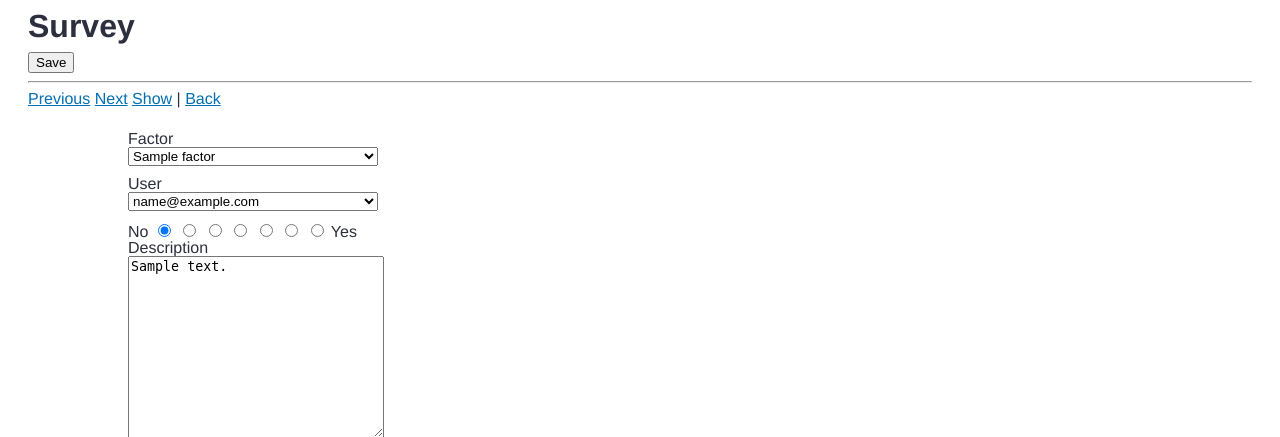
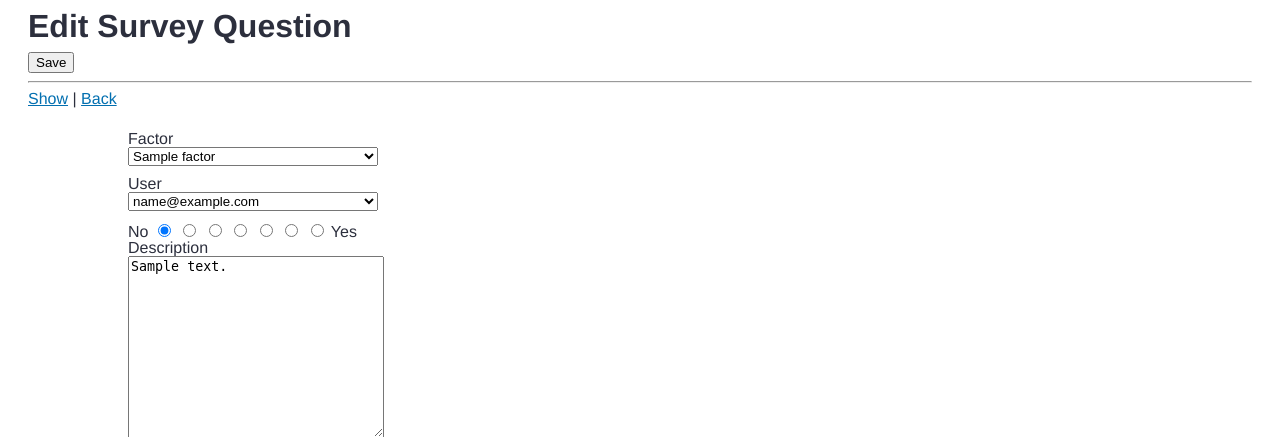
Before and after one commit to alienlifeform/billscuba.com, a Rails app: page /factors_users/1/edit in a window 1280 px wide; the page is wider, and only the part inside the window is pictured. Shown: the top 437 px of that part. Run offline with Rails 7, Linux system fonts and the light colour scheme; tables that the repository leaves empty hold one stand-in row (values such as "Sample post"); parts of the project's set-up code (start-up, migrations or seed data) failed here and were passed over; some libraries are stand-ins or nearby versions.

Commit message:
removed prev/next for survey

```diff
--- a/app/controllers/factors_users_controller.rb
+++ b/app/controllers/factors_users_controller.rb
@@ -41,6 +41,7 @@ class FactorsUsersController < ApplicationController
     end
 
     @user_id = User.last.id
+    #@last_factors_user_id = FactorsUser.last.id
 
     respond_to do |format|
       format.html # new.html.erb
@@ -51,6 +52,7 @@ class FactorsUsersController < ApplicationController
   # GET /factors_users/1/edit
   def edit
     @factors_user = FactorsUser.find(params[:id])
+    #@last_factors_user_id = FactorsUser.last.id
   end
 
   # POST /factors_users
--- a/app/views/factors_users/edit.html.haml
+++ b/app/views/factors_users/edit.html.haml
@@ -1,10 +1,10 @@
 %h1
-  Survey
+  Edit Survey Question
 
 = render 'form'
 
-= link_to 'Previous', "/factors_users/#{@factors_user.id - 1}/edit"
-= link_to 'Next', "/factors_users/#{@factors_user.id + 1}/edit"
+=# link_to 'Previous', "/factors_users/#{@factors_user.id - 1}/edit"
+=# link_to 'Next', "/factors_users/#{@factors_user.id + 1}/edit"
 
 = link_to 'Show', @factors_user
 \|
--- a/app/views/factors_users/new.html.haml
+++ b/app/views/factors_users/new.html.haml
@@ -3,8 +3,8 @@
 
 = render 'form'
 
-= link_to 'Previous', "/factors_users/new?factor_id=#{@factor_id - 1}"
-= link_to 'Next', "/factors_users/new?factor_id=#{@factor_id + 1}"
+=# link_to 'Previous', "/factors_users/new?factor_id=#{@factor_id - 1}"
+=# link_to 'Next', "/factors_users/new?factor_id=#{@factor_id + 1}"
 
 #footer
   %hr
```
